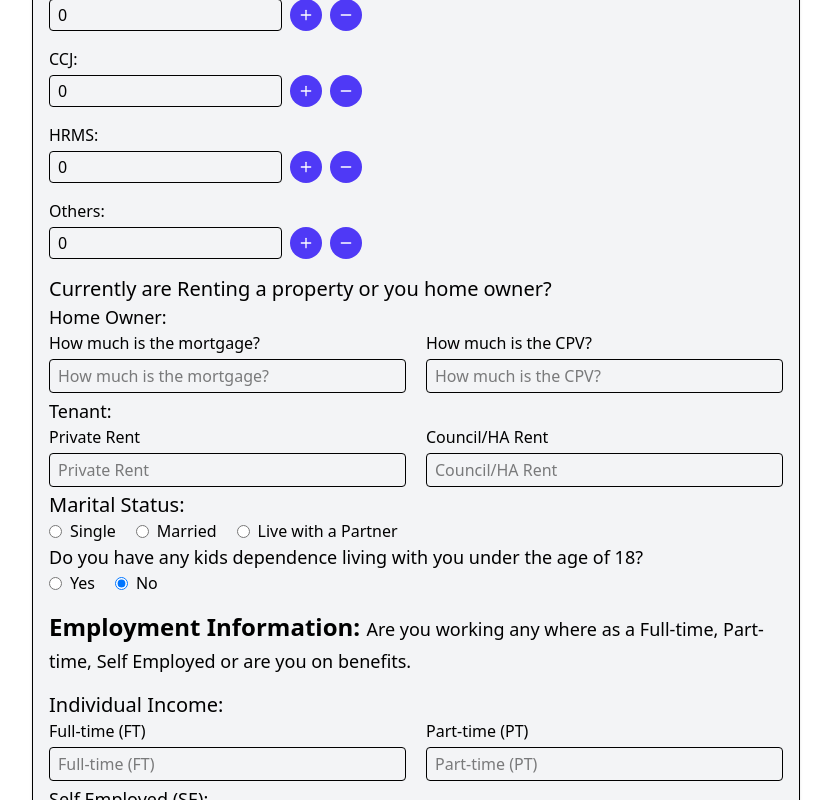
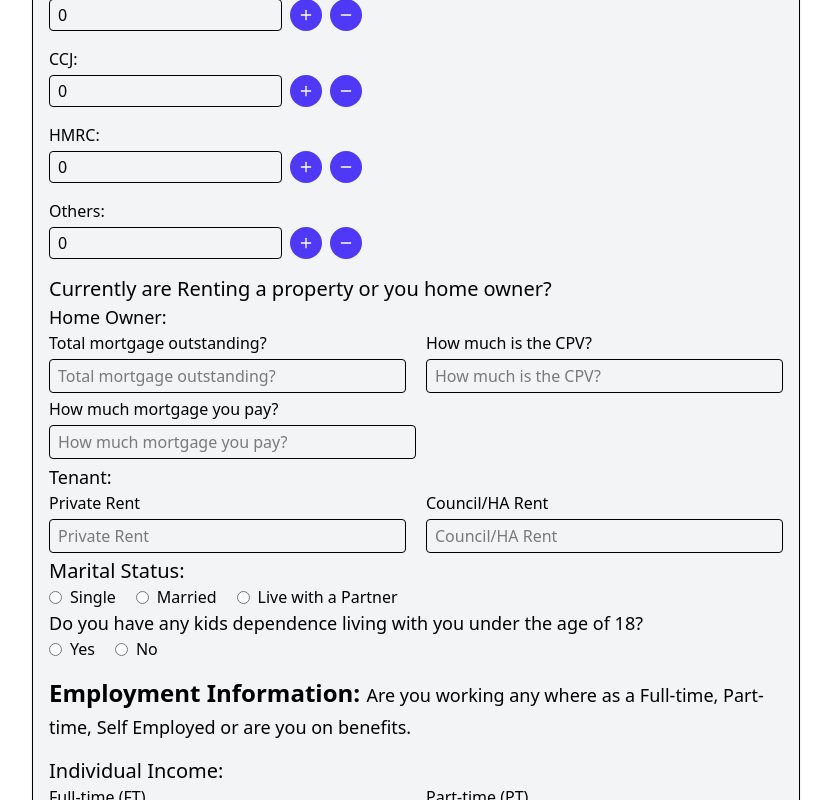
Before and after one commit to Bizz-Buzz-Creations/callsop, a React (Vite) app: page / in a window 1280 px wide. Shown: the part 1700-2500 px from the top of the page, without its empty margins (224-1055 px from the left). Built offline with nearby package versions, Linux system fonts and the light colour scheme.

Commit message:
total mortgage & cpv type text & mortgage type num, highPay condition render, formatter

```diff
--- a/src/components/DebtConfirmation.jsx
+++ b/src/components/DebtConfirmation.jsx
@@ -77,7 +77,13 @@ const DebtConfirmation = ({ value = {}, onChange }) => {
             value={value.delaySince || ""}
             onChange={(val) => handleInput("delaySince", val)}
           />}
-        {badge === 'High Payment' && <HighPayment />}
+        {badge === 'High Payment' &&
+        <HighPayment
+          value={value}
+          onChange={(updatedSubValues) => {
+            onChange({ ...value, ...updatedSubValues });
+          }}
+        />}
         {(badge === 'Low Payment' || badge === 'Normal Payment') &&
           <LowPayment
             value={value}
@@ -147,9 +153,9 @@ const DebtConfirmation = ({ value = {}, onChange }) => {
         onChange={val => handleInput("ccj", val)}
       />
       <LabeledInputGroup
-        label="HRMS"
+        label="HMRC"
         value={value.hrms || []}
-        onChange={val => handleInput("hrms", val)}
+        onChange={val => handleInput("hmrc", val)}
       />
       <LabeledInputGroup
         label="Others"
--- a/src/components/DualInputRow.jsx
+++ b/src/components/DualInputRow.jsx
@@ -4,31 +4,36 @@ const DualInputRow = ({
   valueLeft,
   valueRight,
   onChangeLeft,
-  onChangeRight
+  onChangeRight,
+  type
 }) => {
   return (
     <section className="flex gap-5">
-      <div className="mb-1 w-full">
+      {labelLeft && (
+        <div className="mb-1 w-1/2">
           <label className="block mb-1 font-medium">{labelLeft}</label>
           <input
-          type="number"
+            type={type}
             className="w-full p-1 border rounded indent-1"
             placeholder={labelLeft}
             value={valueLeft}
             onChange={e => onChangeLeft && onChangeLeft(e.target.value)}
           />
         </div>
+      )}
 
-      <div className="mb-1 w-full">
+      {labelRight && (
+        <div className="mb-1 w-1/2">
           <label className="block mb-1 font-medium">{labelRight}</label>
           <input
-          type="number"
+            type={type}
             className="w-full p-1 border rounded indent-1"
             placeholder={labelRight}
             value={valueRight}
             onChange={e => onChangeRight && onChangeRight(e.target.value)}
           />
         </div>
+      )}
     </section>
   );
 };
--- a/src/components/DynamicInputGenerator.jsx
+++ b/src/components/DynamicInputGenerator.jsx
@@ -1,45 +1,128 @@
-import { useState, useEffect } from 'react';
+// import { useState, useEffect } from 'react';
+// import { Plus, Minus } from 'lucide-react';
+
+// const DynamicInputGenerator = ({ value = [], onChange }) => {
+//   const [number, setNumber] = useState(value.length || 0);
+//   // Each input row is an object: { name: '', amount: '', payment: '' }
+//   const [inputs, setInputs] = useState(value);
+
+//   useEffect(() => {
+//     onChange && onChange(inputs);
+//   }, [inputs]);
+
+//   const handleChange = (e) => {
+//     const value = parseInt(e.target.value) || 0;
+//     setNumber(value);
+
+//     // Create an array of empty objects of length `value`
+//     const newInputs = Array.from({ length: value }, (_, i) => inputs[i] || { name: '', amount: '', payment: '' });
+//     setInputs(newInputs);
+//   };
+
+//   const handleInputChange = (index, field, value) => {
+//     const newInputs = [...inputs];
+//     newInputs[index] = { ...newInputs[index], [field]: value };
+//     setInputs(newInputs);
+//   };
+
+//   const handleIncrement = () => {
+//     const newNumber = number + 1;
+//     setNumber(newNumber);
+//     setInputs([...inputs, { name: '', amount: '', payment: '' }]);
+//   };
+
+//   const handleDecrement = () => {
+//     if (number > 0) {
+//       const confirmRemove = window.confirm("⚠️ Warning:\nAre you sure you want to remove the input field?\n\nYou may lose the entered data.");
+//       if (confirmRemove) {
+//         const newNumber = number - 1;
+//         setNumber(newNumber);
+//         setInputs(inputs.slice(0, newNumber));
+//       }
+//       // If not confirmed, do nothing
+//     }
+//   };
+
+//   return (
+//     <div>
+//       <div className="flex gap-2">
+//         <input
+//           id="numberInput"
+//           type="number"
+//           min="0"
+//           value={number}
+//           onChange={handleChange}
+//           placeholder="Enter number of inputs"
+//           className="border rounded indent-2"
+//         />
+//         <button
+//           onClick={handleIncrement}
+//           className="bg-indigo-600 hover:bg-indigo-700 text-white p-2 rounded-full"
+//         ><Plus width={16} height={16} /></button>
+//         <button
+//           onClick={handleDecrement}
+//           className="bg-indigo-600 hover:bg-indigo-700 text-white p-2 rounded-full"
+//         ><Minus width={16} height={16} /></button>
+//       </div>
+
+//       <div className="mt-4 space-y-2">
+//         {inputs.map((input, index) => (
+//           <div key={index} className='flex gap-5'>
+//             <input
+//               type="text"
+//               value={input.name}
+//               onChange={(e) => handleInputChange(index, 'name', e.target.value)}
+//               placeholder="Name"
+//               className="border rounded w-full indent-1 p-1"
+//             />
+//             <input
+//               type="number"
+//               value={input.amount}
+//               onChange={(e) => handleInputChange(index, 'amount', e.target.value)}
+//               placeholder="Amount"
+//               className="border rounded w-full indent-1 p-1"
+//             />
+//             <input
+//               type="number"
+//               value={input.payment}
+//               onChange={(e) => handleInputChange(index, 'payment', e.target.value)}
+//               placeholder="Payment"
+//               className="border rounded w-full indent-1 p-1"
+//             />
+//           </div>
+//         ))}
+//       </div>
+//     </div>
+//   );
+// };
+
+// export default DynamicInputGenerator;
+
 import { Plus, Minus } from 'lucide-react';
 
 const DynamicInputGenerator = ({ value = [], onChange }) => {
-  const [number, setNumber] = useState(value.length || 0);
-  // Each input row is an object: { name: '', amount: '', payment: '' }
-  const [inputs, setInputs] = useState(value);
-
-  useEffect(() => {
-    onChange && onChange(inputs);
-  }, [inputs]);
-
   const handleChange = (e) => {
-    const value = parseInt(e.target.value) || 0;
-    setNumber(value);
-
-    // Create an array of empty objects of length `value`
-    const newInputs = Array.from({ length: value }, (_, i) => inputs[i] || { name: '', amount: '', payment: '' });
-    setInputs(newInputs);
+    const newLength = parseInt(e.target.value) || 0;
+    const newInputs = Array.from({ length: newLength }, (_, i) => value[i] || { name: '', amount: '', payment: '' });
+    onChange(newInputs);
   };
 
-  const handleInputChange = (index, field, value) => {
-    const newInputs = [...inputs];
-    newInputs[index] = { ...newInputs[index], [field]: value };
-    setInputs(newInputs);
+  const handleInputChange = (index, field, fieldValue) => {
+    const updatedInputs = [...value];
+    updatedInputs[index] = { ...updatedInputs[index], [field]: fieldValue };
+    onChange(updatedInputs);
   };
 
   const handleIncrement = () => {
-    const newNumber = number + 1;
-    setNumber(newNumber);
-    setInputs([...inputs, { name: '', amount: '', payment: '' }]);
+    onChange([...value, { name: '', amount: '', payment: '' }]);
   };
 
   const handleDecrement = () => {
-    if (number > 0) {
+    if (value.length > 0) {
       const confirmRemove = window.confirm("⚠️ Warning:\nAre you sure you want to remove the input field?\n\nYou may lose the entered data.");
       if (confirmRemove) {
-        const newNumber = number - 1;
-        setNumber(newNumber);
-        setInputs(inputs.slice(0, newNumber));
+        onChange(value.slice(0, value.length - 1));
       }
-      // If not confirmed, do nothing
     }
   };
 
@@ -50,7 +133,7 @@ const DynamicInputGenerator = ({ value = [], onChange }) => {
           id="numberInput"
           type="number"
           min="0"
-          value={number}
+          value={value.length}
           onChange={handleChange}
           placeholder="Enter number of inputs"
           className="border rounded indent-2"
@@ -66,7 +149,7 @@ const DynamicInputGenerator = ({ value = [], onChange }) => {
       </div>
 
       <div className="mt-4 space-y-2">
-        {inputs.map((input, index) => (
+        {value.map((input, index) => (
           <div key={index} className='flex gap-5'>
             <input
               type="text"
--- a/src/components/HighPayment.jsx
+++ b/src/components/HighPayment.jsx
@@ -1,9 +1,50 @@
-const HighPayment = () => {
+const HighPayment = ({ value = {}, onChange }) => {
+  const handleChange = (field, val) => {
+    if (onChange) {
+      onChange({ ...value, [field]: val });
+    }
+  };
+
+  const messages = {
+    fine: `That's great! That you are managing it well. However, in case you keep making the payment in such a way, it will still take a longer time to clear these debts off.`,
+    struggling: `So if you're struggling or compromising with any expenses, then our basic job is to firstly draw down the monthly payment according to your realistic affordability so that you don't have to compromise with the payment that you are making currently. Also, we will freeze down the interest and charges.`,
+  };
+
   return (
     <div className="bg-white border p-4 rounded-lg shadow-md text-gray-800 max-w-3xl mx-auto space-y-4">
       <p className="text-base leading-relaxed">
         <strong>Right!</strong> You are making such high payments. Are you compromising with your expenses or are you fine with these payments?
       </p>
+
+      <div className="flex gap-10">
+        <label className="flex items-center gap-2">
+          <input
+            type="radio"
+            name="handlingMethod"
+            value="fine"
+            checked={value.handlingMethod === "fine"}
+            onChange={(e) => handleChange("handlingMethod", e.target.value)}
+          />
+          Fine with the payment
+        </label>
+
+        <label className="flex items-center gap-2">
+          <input
+            type="radio"
+            name="handlingMethod"
+            value="struggling"
+            checked={value.handlingMethod === "struggling"}
+            onChange={(e) => handleChange("handlingMethod", e.target.value)}
+          />
+          Struggling
+        </label>
+      </div>
+
+      {value.handlingMethod && (
+        <div>
+          {messages[value.handlingMethod]}
+        </div>
+      )}
 
       <p className="text-base leading-relaxed">
         Because as I can see, some part of these repayments is simply going toward the high interest and charges. That’s the only reason your principal amount is coming down but very slowly.
--- a/src/components/MaritalStatus.jsx
+++ b/src/components/MaritalStatus.jsx
@@ -2,7 +2,7 @@ import { useEffect } from "react";
 
 const MaritalStatus = ({ value = {}, onChange }) => {
   // Use value as the source of truth
-  const { status = "", haveKids = "no", kidsCount = "", kidsAges = "" } = value;
+  const { status = "", haveKids = "", kidsCount = "", kidsAges = "" } = value;
 
   // Handler for radio/select changes
   const handleChange = (field, val) => {
--- a/src/components/RentalDetails.jsx
+++ b/src/components/RentalDetails.jsx
@@ -1,3 +1,4 @@
+import DualInputRow from "./DualInputRow";
 import TitledDualInputSection from "./TitledDualInputSection";
 
 const RentalDetails = ({ value = {}, onChange }) => {
@@ -11,13 +12,21 @@ const RentalDetails = ({ value = {}, onChange }) => {
       <h3 className='text-xl font-medium'>Currently are Renting a property or you home owner?</h3>
       <TitledDualInputSection
         title="Home Owner:"
-        labelLeft="How much is the mortgage?"
+        labelLeft="Total mortgage outstanding?"
         labelRight="How much is the CPV?"
         valueLeft={value.mortgage || ""}
         valueRight={value.cpv || ""}
         onChangeLeft={val => handleChange("mortgage", val)}
         onChangeRight={val => handleChange("cpv", val)}
+        type="text"
       />
+      <DualInputRow
+        labelLeft="How much mortgage you pay?"
+        valueLeft={value.mortgagePay || ""}
+        onChangeLeft={val => handleChange("mortgagePay", val)}
+        type="number"
+      />
+
       <TitledDualInputSection
         title="Tenant:"
         labelLeft="Private Rent"
@@ -26,6 +35,7 @@ const RentalDetails = ({ value = {}, onChange }) => {
         valueRight={value.councilRent || ""}
         onChangeLeft={val => handleChange("privateRent", val)}
         onChangeRight={val => handleChange("councilRent", val)}
+        type="number"
       />
     </>
   );
--- a/src/components/TitledDualInputSection.jsx
+++ b/src/components/TitledDualInputSection.jsx
@@ -7,7 +7,8 @@ const TitledDualInputSection = ({
   valueLeft,
   valueRight,
   onChangeLeft,
-  onChangeRight
+  onChangeRight,
+  type
 }) => {
   return (
     <div>
@@ -19,6 +20,7 @@ const TitledDualInputSection = ({
         valueRight={valueRight}
         onChangeLeft={onChangeLeft}
         onChangeRight={onChangeRight}
+        type={type}
       />
     </div>
   )
```
Also changed, not shown: src/utils/reportFormatter.js (+12 -2 lines). Lines whose indentation alone changed are shown as unchanged.
